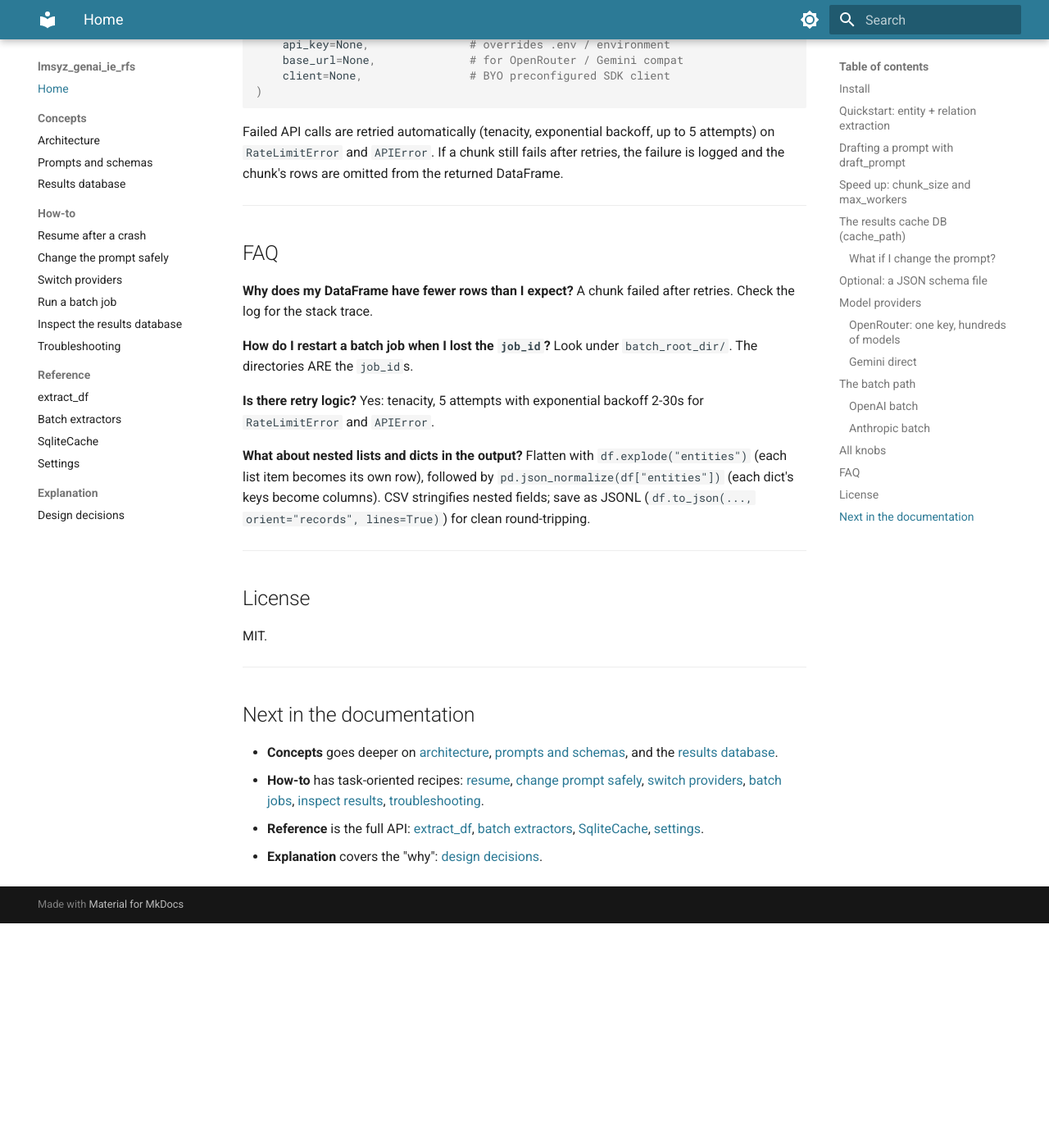
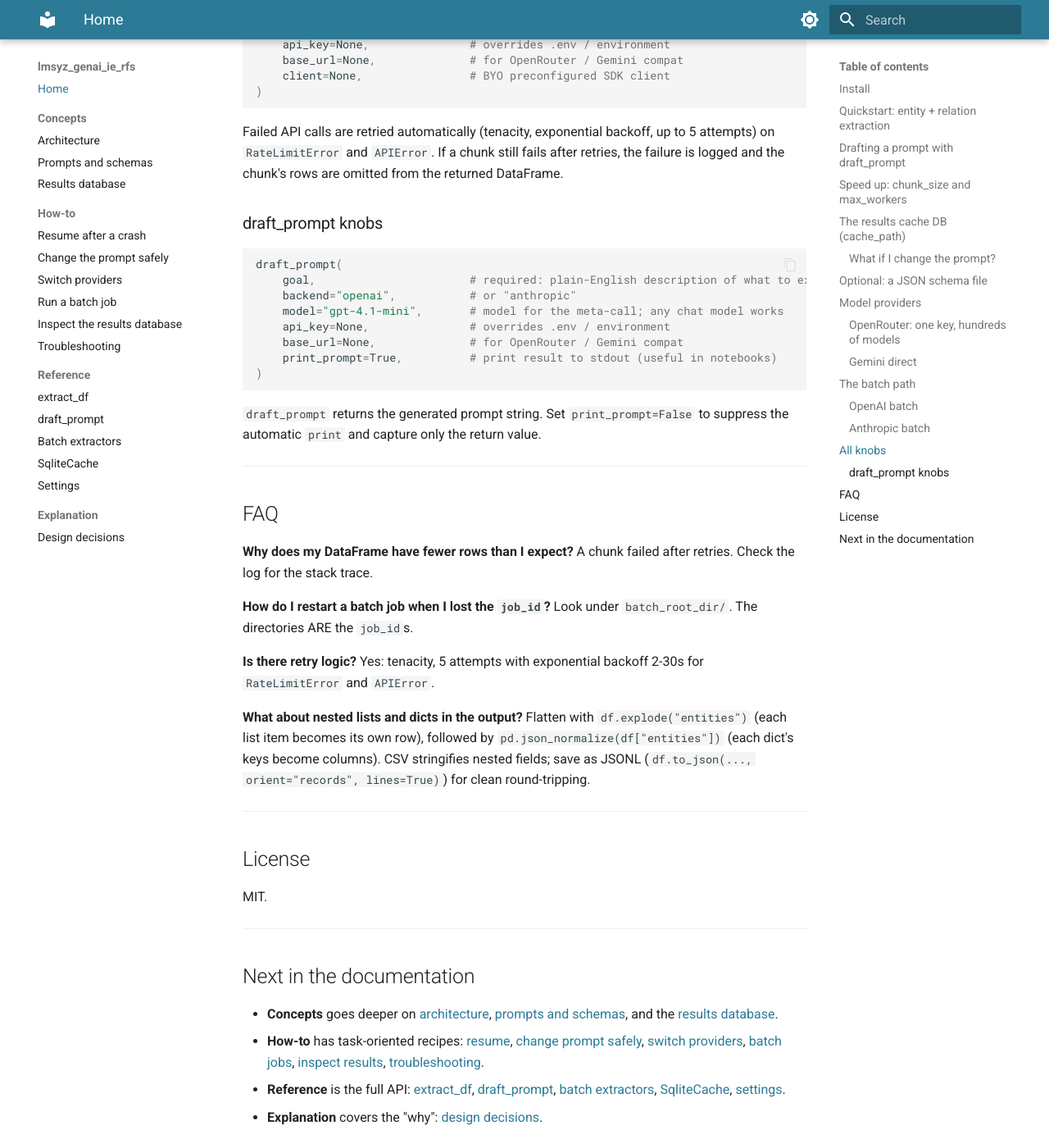
Before and after one commit to maifeng/lmsyz_genai_ie_rfs, an MkDocs documentation site: the page built from docs/index.md, in a window 1280 px wide and 1400 px high, scrolled down 9266 px. Shown: the whole window at 82% size. Built offline with MkDocs 1.6.1 and Material for MkDocs 9.7.7, drawn with Linux system fonts in a browser that asks for light colours; before the commit the page ends 10392 px from its top, so only the background shows below that.

Commit message:
docs: refresh for v0.1.2 release
- add draft_prompt reference page + nav entry
- fix pyproject description (no user-facing Pydantic)
- clean up stale classify_df / LLMClient comments
- move troubleshooting.md from explanation/ to how-to/
- extend README knobs table for draft_prompt
- add CHANGELOG.md covering v0.1.0a1 -> v0.1.2
- bump to 0.1.2

Co-Authored-By: Claude Opus 4.7 (1M context) <noreply@anthropic.com>

````diff
--- a/README.md
+++ b/README.md
@@ -401,6 +401,22 @@ extract_df(
 
 Failed API calls are retried automatically (tenacity, exponential backoff, up to 5 attempts) on `RateLimitError` and `APIError`. If a chunk still fails after retries, the failure is logged and the chunk's rows are omitted from the returned DataFrame.
 
+### draft_prompt knobs
+
+```python
+draft_prompt(
+    goal,                       # required: plain-English description of what to extract
+    backend="openai",           # or "anthropic"
+    model="gpt-4.1-mini",       # model for the meta-call; any chat model works
+    api_key=None,               # overrides .env / environment
+    base_url=None,              # for OpenRouter / Gemini compat
+    print_prompt=True,          # print result to stdout (useful in notebooks)
+)
+```
+
+`draft_prompt` returns the generated prompt string. Set `print_prompt=False` to suppress
+the automatic `print` and capture only the return value.
+
 ---
 
 ## FAQ
--- a/docs/index.md
+++ b/docs/index.md
@@ -8,6 +8,6 @@
 ## Next in the documentation
 
 - **Concepts** goes deeper on [architecture](concepts/architecture.md), [prompts and schemas](concepts/prompts-and-schemas.md), and the [results database](concepts/results-db.md).
-- **How-to** has task-oriented recipes: [resume](how-to/resume-after-crash.md), [change prompt safely](how-to/change-prompt-safely.md), [switch providers](how-to/switch-providers.md), [batch jobs](how-to/batch-jobs.md), [inspect results](how-to/inspect-results-db.md), [troubleshooting](explanation/troubleshooting.md).
-- **Reference** is the full API: [extract_df](reference/extract_df.md), [batch extractors](reference/batch-extractors.md), [SqliteCache](reference/sqlite-cache.md), [settings](reference/settings.md).
+- **How-to** has task-oriented recipes: [resume](how-to/resume-after-crash.md), [change prompt safely](how-to/change-prompt-safely.md), [switch providers](how-to/switch-providers.md), [batch jobs](how-to/batch-jobs.md), [inspect results](how-to/inspect-results-db.md), [troubleshooting](how-to/troubleshooting.md).
+- **Reference** is the full API: [extract_df](reference/extract_df.md), [draft_prompt](reference/draft_prompt.md), [batch extractors](reference/batch-extractors.md), [SqliteCache](reference/sqlite-cache.md), [settings](reference/settings.md).
 - **Explanation** covers the "why": [design decisions](explanation/design-decisions.md).
--- /dev/null
+++ b/docs/reference/draft_prompt.md
@@ -0,0 +1,21 @@
+# draft_prompt
+
+`draft_prompt` generates a candidate `extract_df` prompt from a plain-English goal
+description. It sends a one-shot meta-prompt to any supported LLM and returns a
+prompt string in the house style that `extract_df` expects: numbered step-by-step
+instructions, a strict `{"all_results": [...]}` JSON envelope, and a closing
+field-list sentence.
+
+The result is a **starting point**. Read it, edit field names, tighten type
+constraints, and then pass the edited string to `extract_df(prompt=...)`.
+
+::: lmsyz_genai_ie_rfs.draft_prompt
+
+---
+
+## See also
+
+- [extract_df](extract_df.md): the primary extraction entry point that consumes the
+  prompt produced here.
+- [Prompts and schemas](../concepts/prompts-and-schemas.md): house-style rules that
+  `draft_prompt` enforces automatically.
--- a/mkdocs.yml
+++ b/mkdocs.yml
@@ -70,9 +70,10 @@ nav:
       - Switch providers: how-to/switch-providers.md
       - Run a batch job: how-to/batch-jobs.md
       - Inspect the results database: how-to/inspect-results-db.md
-      - Troubleshooting: explanation/troubleshooting.md
+      - Troubleshooting: how-to/troubleshooting.md
   - Reference:
       - extract_df: reference/extract_df.md
+      - draft_prompt: reference/draft_prompt.md
       - Batch extractors: reference/batch-extractors.md
       - SqliteCache: reference/sqlite-cache.md
       - Settings: reference/settings.md
--- a/pyproject.toml
+++ b/pyproject.toml
@@ -4,8 +4,8 @@ build-backend = "setuptools.build_meta"
 
 [project]
 name = "lmsyz_genai_ie_rfs"
-version = "0.1.1"
-description = "Concurrent and batch LLM calls on a pandas DataFrame with Pydantic-typed outputs."
+version = "0.1.2"
+description = "Concurrent and batch LLM extraction over a pandas DataFrame, no schema boilerplate."
 readme = "README.md"
 license = { file = "LICENSE" }
 requires-python = ">=3.11"
--- a/src/lmsyz_genai_ie_rfs/__init__.py
+++ b/src/lmsyz_genai_ie_rfs/__init__.py
@@ -23,7 +23,7 @@ from lmsyz_genai_ie_rfs.client import extract_df
 from lmsyz_genai_ie_rfs.dataframe import SqliteCache
 from lmsyz_genai_ie_rfs.draft_prompt import draft_prompt
 
-__version__ = "0.1.1"
+__version__ = "0.1.2"
 
 __paper__ = (
     "Li, Kai, Feng Mai, Rui Shen, Chelsea Yang, and Tengfei Zhang. 2026. "
````
Also changed, not shown: CHANGELOG.md (added, +99 -0 lines), docs/how-to/troubleshooting.md (renamed from docs/explanation/troubleshooting.md), 3 other files.
